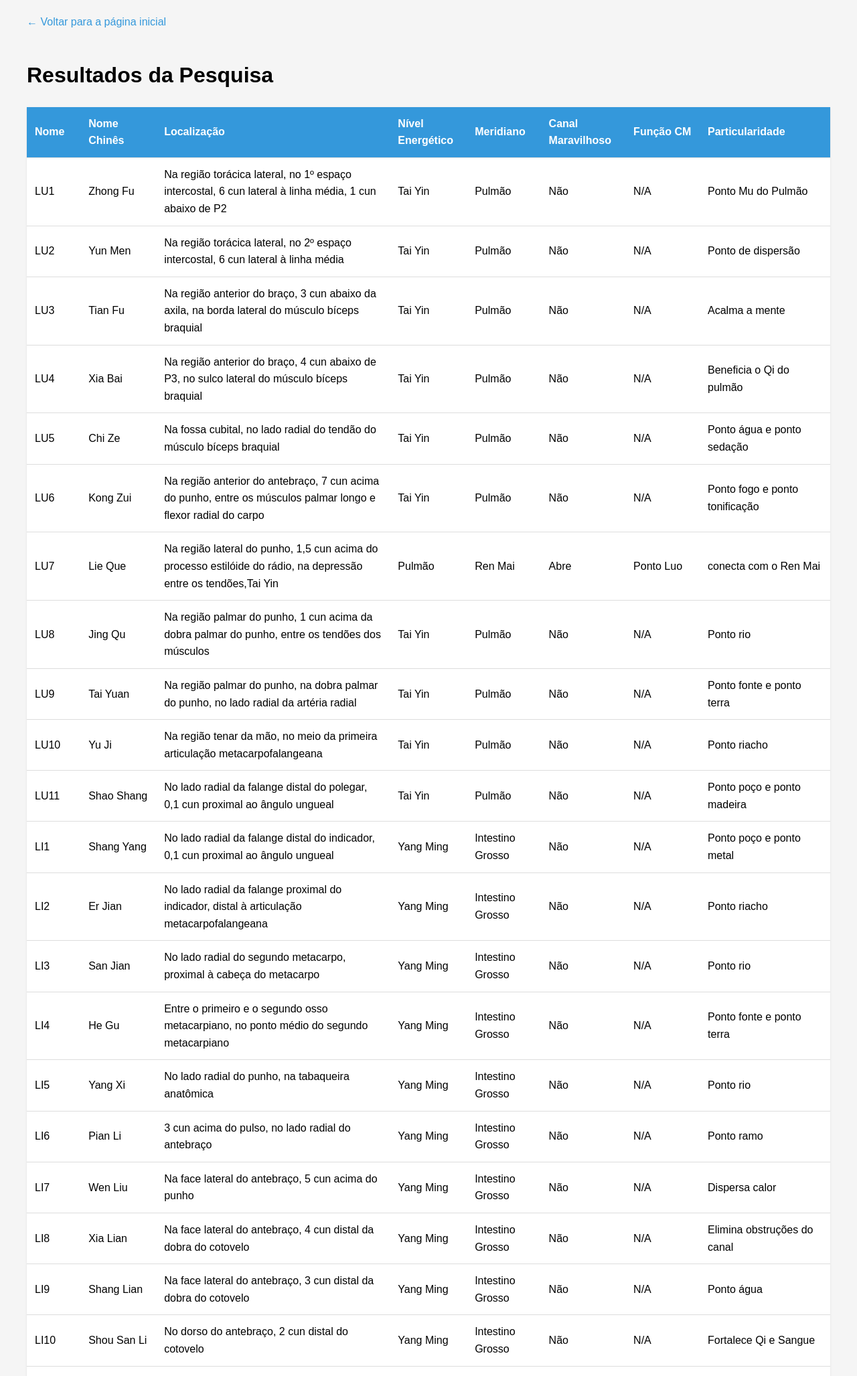
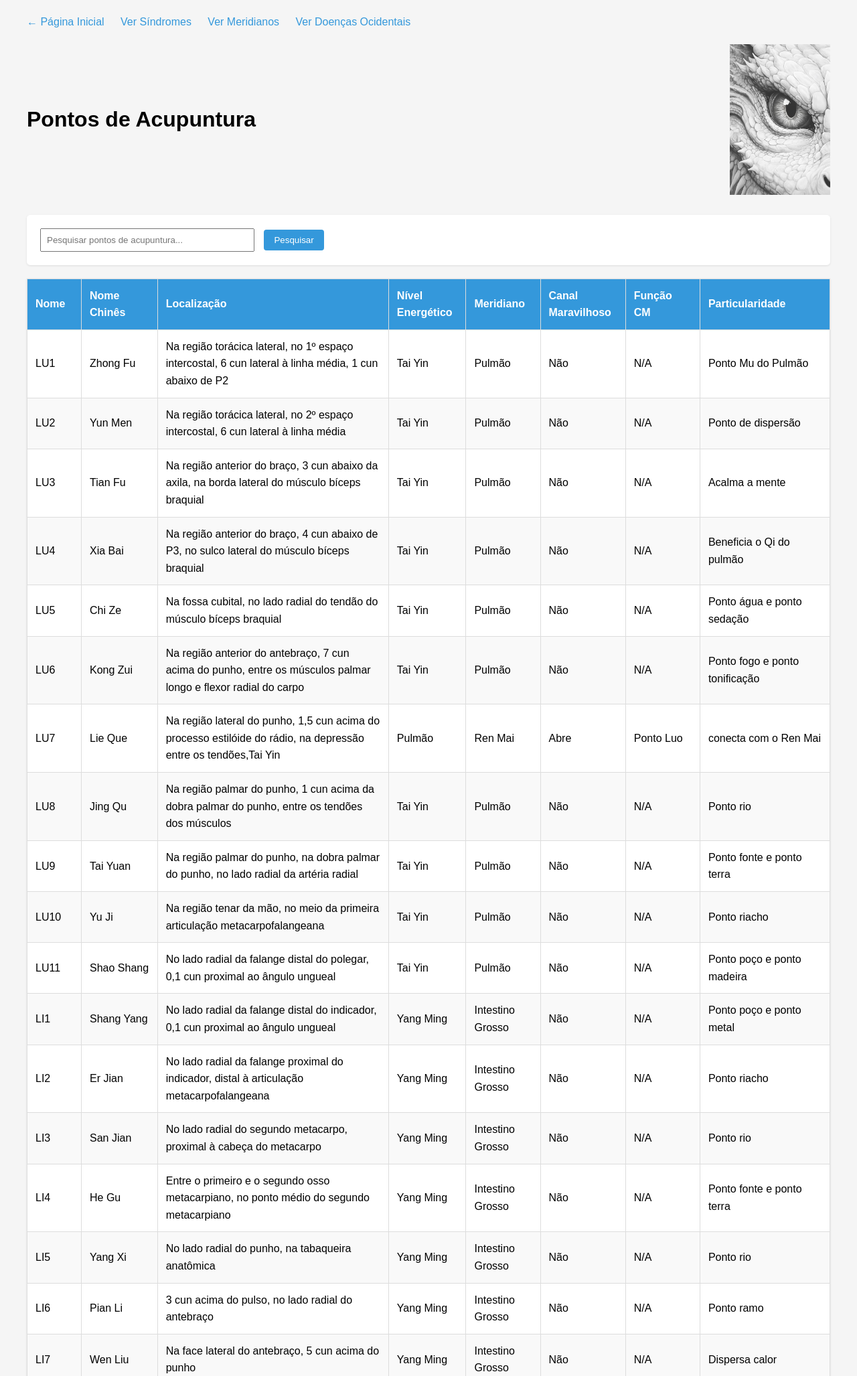
Before and after one commit to dreduardocruz/acupuncture-api, a Flask app: page /search in a window 1280 px wide. Shown: the top 2055 px of the page at 67% size. Run offline with Flask 3, Linux system fonts and the light colour scheme.

Commit message:
feat: Adiciona caixa de pesquisa na página de pontos de acupuntura

```diff
--- a/controllers/points_controller.py
+++ b/controllers/points_controller.py
@@ -20,102 +20,9 @@ class PointsController:
             print(f"Tentando carregar arquivo: {file_path}")
             points = PointsController.load_acupuncture_points(file_path)
             print(f"Pontos carregados: {len(points)}")
-            html_template = """
-            <!DOCTYPE html>
-            <html lang="pt-BR">
-            <head>
-                <meta charset="UTF-8">
-                <meta name="viewport" content="width=device-width, initial-scale=1.0">
-                <title>Pontos de Acupuntura</title>
-                <style>
-                    body {
-                        font-family: Arial, sans-serif;
-                        line-height: 1.6;
-                        margin: 0;
-                        padding: 20px;
-                        background-color: #f5f5f5;
-                    }
-                    .container {
-                        max-width: 1200px;
-                        margin: 0 auto;
-                    }
-                    table {
-                        width: 100%;
-                        border-collapse: collapse;
-                        margin: 20px 0;
-                        background-color: #fff;
-                        box-shadow: 0 1px 3px rgba(0,0,0,0.1);
-                    }
-                    th, td {
-                        padding: 12px;
-                        text-align: left;
-                        border: 1px solid #ddd;
-                    }
-                    th {
-                        background-color: #3498db;
-                        color: white;
-                    }
-                    tr:nth-child(even) {
-                        background-color: #f9f9f9;
-                    }
-                    tr:hover {
-                        background-color: #f1f1f1;
-                    }
-                    .nav-links {
-                        margin-bottom: 20px;
-                    }
-                    .nav-links a {
-                        color: #3498db;
-                        text-decoration: none;
-                        margin-right: 20px;
-                    }
-                    .nav-links a:hover {
-                        text-decoration: underline;
-                    }
-                </style>
-            </head>
-            <body>
-                <div class="container">
-                    <div class="nav-links">
-                        <a href="/">← Página Inicial</a>
-                        <a href="/meridians">Ver Meridianos</a>
-                    </div>
-                    <h1>Pontos de Acupuntura</h1>
-                    <table>
-                        <thead>
-                            <tr>
-                                <th>Nome</th>
-                                <th>Nome Chinês</th>
-                                <th>Localização</th>
-                                <th>Nível Energético</th>
-                                <th>Meridiano</th>
-                                <th>Canal Maravilhoso</th>
-                                <th>Função CM</th>
-                                <th>Particularidade</th>
-                            </tr>
-                        </thead>
-                        <tbody>
-                            {% for point in points %}
-                            <tr>
-                                <td>{{ point.name }}</td>
-                                <td>{{ point.chinese_name }}</td>
-                                <td>{{ point.location }}</td>
-                                <td>{{ point.energy_level }}</td>
-                                <td>{{ point.meridian }}</td>
-                                <td>{{ point.opens_channels }}</td>
-                                <td>{{ point.closes_channels }}</td>
-                                <td>{{ point.particularity }}</td>
-                            </tr>
-                            {% endfor %}
-                        </tbody>
-                    </table>
-                </div>
-            </body>
-            </html>
-            """
-            result = render_template_string(html_template, points=[point.to_dict() for point in points])
-            print("Template renderizado com sucesso")
-            return result
+            return render_template('points.html',
+                                 points=[point.to_dict() for point in points],
+                                 search_query='')
         except Exception as e:
             print(f"Erro ao carregar pontos: {str(e)}")
             return f"<h1>Erro ao carregar pontos</h1><p>{str(e)}</p>", 500
@@ -142,7 +49,9 @@ class PointsController:
                 point_dict = point.to_dict()
                 if any(query.lower() in str(value).lower() for value in point_dict.values()):
                     results.append(point_dict)
-            return render_template('search_results.html', points=results)
+            return render_template('points.html',
+                                 points=results,
+                                 search_query=query)
         except Exception as e:
             return f"<h1>Erro</h1><p>{str(e)}</p>", 500
 
--- a/templates/points.html
+++ b/templates/points.html
@@ -15,14 +15,17 @@
         .container {
             max-width: 1200px;
             margin: 0 auto;
-            position: relative;
+        }
+        .header-section {
+            display: flex;
+            align-items: center;
+            justify-content: space-between;
+            margin-bottom: 30px;
         }
         .dragon-image {
-            position: absolute;
-            top: 0;
-            right: 0;
             width: 150px;
             opacity: 0.8;
+            margin-left: 20px;
         }
         table {
             width: 100%;
@@ -57,21 +60,58 @@
         .nav-links a:hover {
             text-decoration: underline;
         }
-        h1 {
-            color: #2c3e50;
-            margin-bottom: 30px;
-            padding-right: 160px; /* Espaço para a imagem do dragão */
+        .search-form {
+            margin: 20px 0;
+            padding: 20px;
+            background-color: #fff;
+            border-radius: 5px;
+            box-shadow: 0 1px 3px rgba(0,0,0,0.1);
+        }
+        input[type="text"] {
+            padding: 8px;
+            width: 300px;
+            margin-right: 10px;
+        }
+        input[type="submit"] {
+            padding: 8px 15px;
+            background-color: #3498db;
+            color: white;
+            border: none;
+            border-radius: 4px;
+            cursor: pointer;
+        }
+        .no-results {
+            margin-top: 20px;
+            padding: 20px;
+            background-color: #fff;
+            border-radius: 5px;
+            box-shadow: 0 1px 3px rgba(0,0,0,0.1);
         }
     </style>
 </head>
 <body>
     <div class="container">
-        <img src="{{ url_for('static', filename='images/dragon.jpg') }}" alt="Dragão" class="dragon-image">
         <div class="nav-links">
             <a href="/">← Página Inicial</a>
+            <a href="/syndromes">Ver Síndromes</a>
             <a href="/meridians">Ver Meridianos</a>
+            <a href="/western-diseases">Ver Doenças Ocidentais</a>
         </div>
-        <h1>Pontos de Acupuntura</h1>
+
+        <div class="header-section">
+            <h1>Pontos de Acupuntura</h1>
+            <img src="{{ url_for('static', filename='images/dragon.jpg') }}" alt="Dragão" class="dragon-image">
+        </div>
+
+        <div class="search-form">
+            <form action="/search" method="get">
+                <input type="text" name="query" placeholder="Pesquisar pontos de acupuntura..."
+                       value="{{ search_query if search_query is defined else '' }}">
+                <input type="submit" value="Pesquisar">
+            </form>
+        </div>
+
+        {% if points and points|length > 0 %}
         <table>
             <thead>
                 <tr>
@@ -100,6 +140,15 @@
                 {% endfor %}
             </tbody>
         </table>
+        {% else %}
+        <div class="no-results">
+            {% if search_query is defined and search_query %}
+                <p>Nenhum ponto encontrado para "{{ search_query }}"</p>
+            {% else %}
+                <p>Nenhum ponto disponível</p>
+            {% endif %}
+        </div>
+        {% endif %}
     </div>
 </body>
 </html>
```
Also changed, not shown: static/css/style.css (+66 -4 lines).
